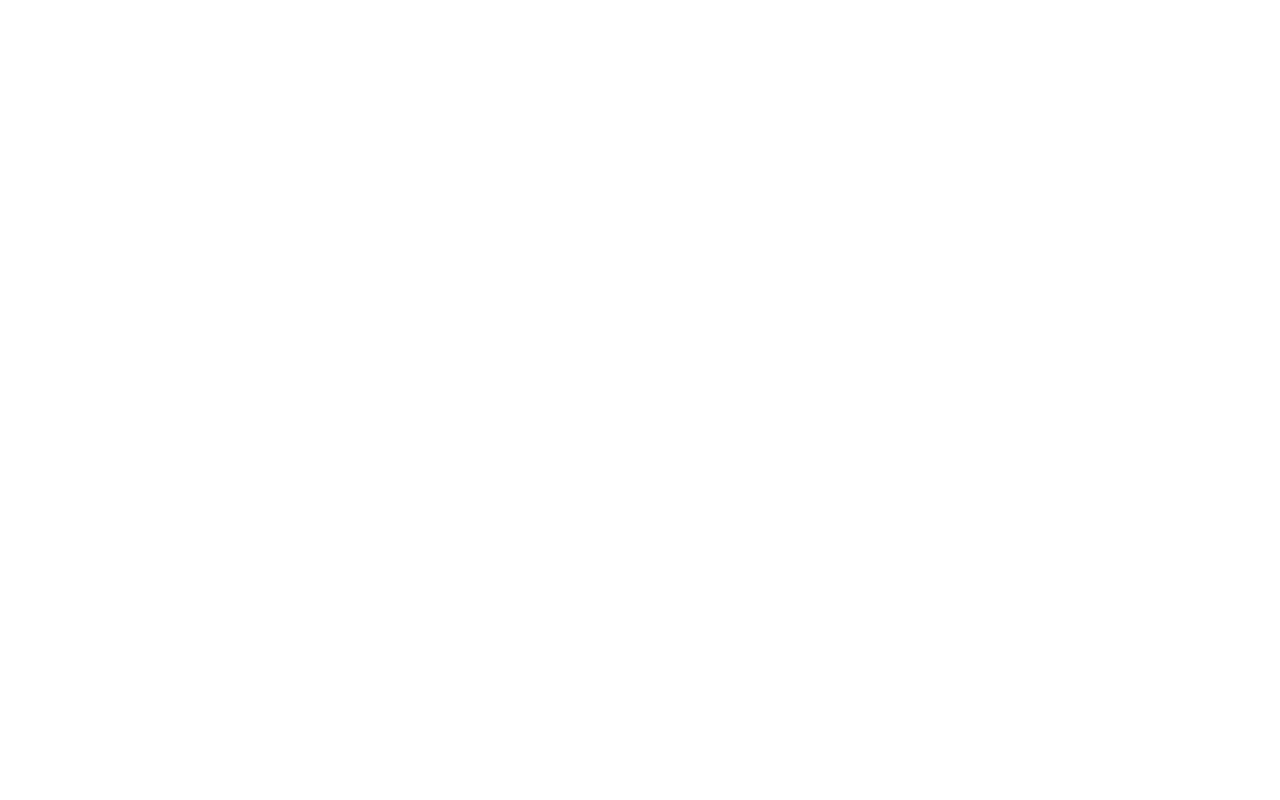
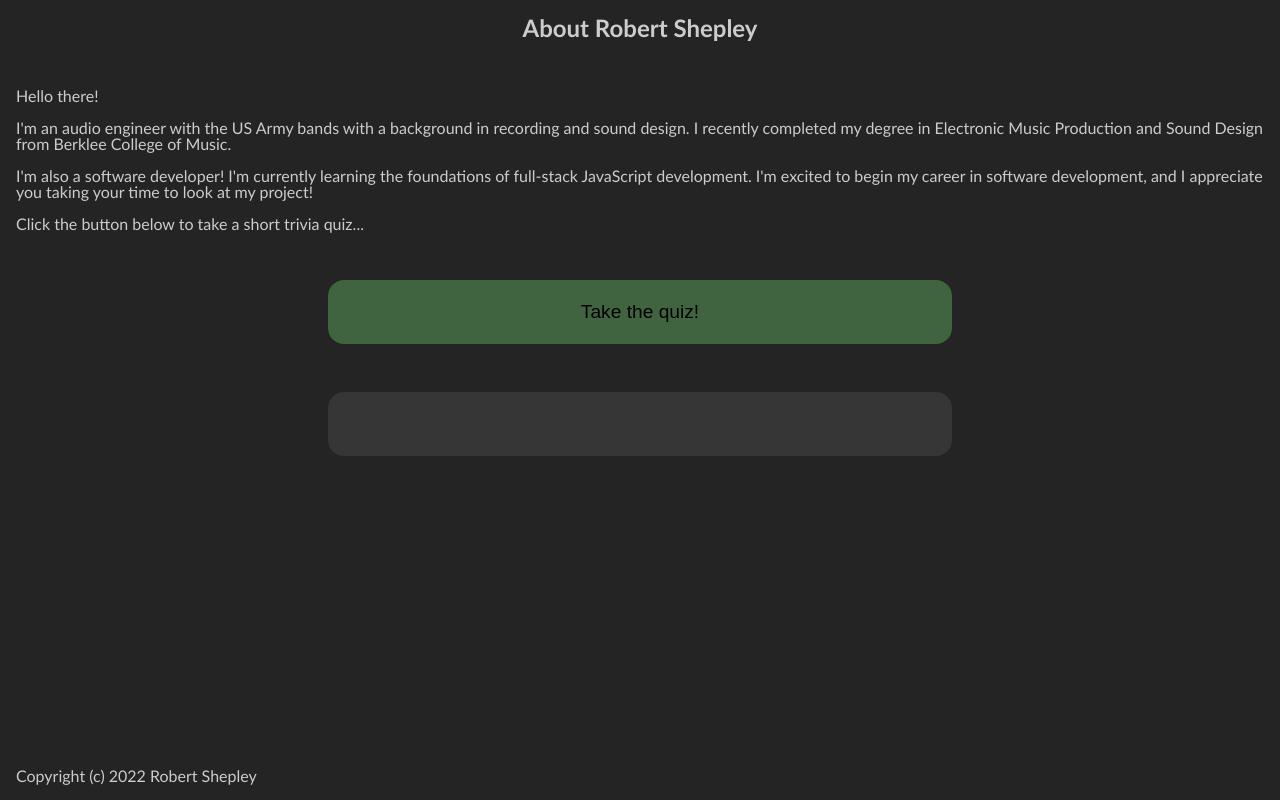
Before and after one commit to ShepleySound/code201-lab-aboutme, a plain HTML site: page index.html in a window 1280 px wide. Drawn offline with Linux system fonts and the light colour scheme.

Commit message:
Add static HTML and styling.

```diff
--- a/css/style.css
+++ b/css/style.css
@@ -0,0 +1,72 @@
+body {
+  height: 100vh;
+  display: flex;
+  flex-direction: column;
+  font-family: 'Gill Sans', 'Gill Sans MT', Calibri, 'Trebuchet MS', sans-serif;
+  background-color: #242424;
+  color: #cccccc;
+}
+
+header {
+  padding: 1rem;
+  display: flex;
+  align-items: center;
+  justify-content: center;
+}
+
+header h1 {
+  font-size: 1.5rem;
+  font-weight: 600;
+}
+
+main {
+  padding: 1rem;
+  display: flex;
+  flex-direction: column;
+  align-items: center;
+}
+
+.bio-block>* {
+  margin: 1rem 0px;
+}
+
+.start-button {
+  margin: 2rem 0px;
+  font-size: 1.2rem;
+  width: 50%;
+  height: 4rem;
+  background-color: #406440;
+  border-radius: 1rem;
+  border: none;
+}
+
+.start-button:hover {
+  background-color: #507450;
+}
+
+.scorecard {
+  margin: 1rem 0px;
+  font-size: 1.2rem;
+  width: 50%;
+  height: 4rem;
+  background-color: #363636;
+  border-radius: 1rem;
+  display: flex;
+  flex-direction: column;
+  align-items: center;
+  justify-content: center;
+}
+
+.point-label {
+  margin: 4px;
+  font-weight: 600;
+}
+
+.point-amount {
+  font-weight: 600;
+}
+
+footer {
+  margin-top: auto;
+  padding: 1rem;
+}
--- a/index.html
+++ b/index.html
@@ -4,10 +4,27 @@
     <meta charset="UTF-8" />
     <meta name="viewport" content="width=device-width, initial-scale=1.0" />
     <title>Lab 02 - About Me</title>
+    <link rel="stylesheet" href="css/reset.css">
+    <link rel="stylesheet" href="css/style.css">
+    <script src="js/app.js" defer></script>
   </head>
   <body>
-    <header></header>
-    <main></main>
-    <footer></footer>
+    <header>
+      <h1>About Robert Shepley</h1>
+    </header>
+    <main>
+      <section class="bio-block">
+        <h2>Hello there!</h2>
+        <p class="bio-text">I'm an audio engineer with the US Army bands with a background in recording and sound design. I recently completed my degree in Electronic Music Production and Sound Design from Berklee College of Music. </p>
+        <p class="bio-text">I'm also a software developer! I'm currently learning the foundations of full-stack JavaScript development. I'm excited to begin my career in software development, and I appreciate you taking your time to look at my project!</p>
+        <p class="bio-text">Click the button below to take a short trivia quiz...</p>
+      </section>
+      <button class="start-button">Take the quiz!</button>
+      <section class="scorecard">
+        <h3 class="point-label"></h3>
+        <span class="point-amount"></span>
+      </section>
+    </main>
+    <footer>Copyright (c) 2022 Robert Shepley</footer>
   </body>
 </html>
```
Also changed, not shown: .eslintrc.json.
